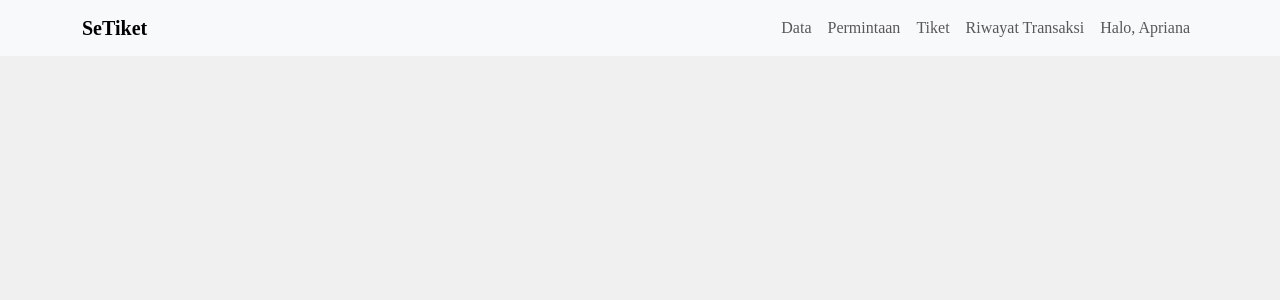
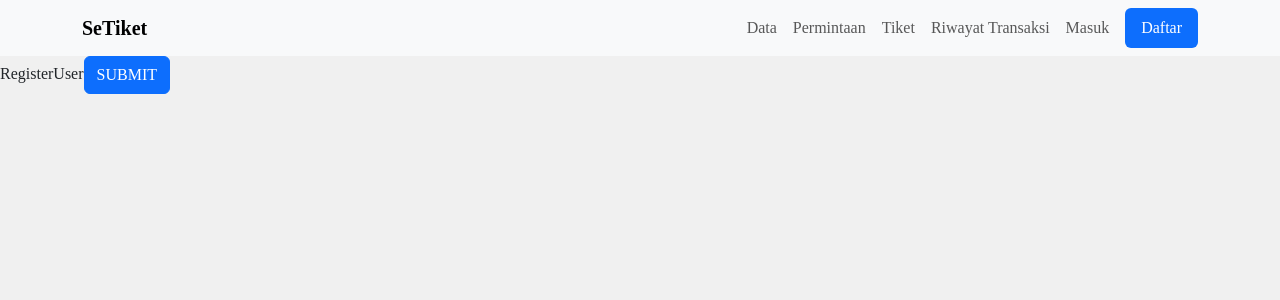
Before and after one commit to cf15-t5/webclient, a React (Create React App) app: page /register in a window 1280 px wide. Shown: the top 300 px of the page. Built offline with nearby package versions, Linux system fonts and the light colour scheme.

Commit message:
connect server

```diff
--- a/package.json
+++ b/package.json
@@ -6,6 +6,7 @@
     "@testing-library/jest-dom": "^5.17.0",
     "@testing-library/react": "^13.4.0",
     "@testing-library/user-event": "^13.5.0",
+    "axios": "^1.4.0",
     "bootstrap": "^5.3.1",
     "react": "^18.2.0",
     "react-bootstrap": "^2.8.0",
--- a/src/App.js
+++ b/src/App.js
@@ -9,6 +9,7 @@ import TiketPage from './pages/TiketPage';
 import Data from './pages/Admin/Data'
 import Request from './pages/Admin/Request';
 import Profile from './pages/Profile';
+import RegisterUser from './pages/RegisterUser';
 function App() {
   return (
     <Router>
@@ -20,6 +21,7 @@ function App() {
           <Route path='/historyTransaction' element={<HistoryTransaction/>}/>
           <Route path='/ticket' element={<TiketPage/>}/>
           <Route path='/profile' element={<Profile/>}/>
+          <Route path='/register' element={<RegisterUser/>}/>
 
           <Route path='/data' element={<Data/>}/>
           <Route path='/request' element={<Request/>}/>
--- /dev/null
+++ b/src/api/axios.js
@@ -0,0 +1,5 @@
+import axios from "axios";
+
+export default axios.create({
+  baseURL: `${process.env.REACT_APP_SERVER_URL}`,
+});
--- a/src/components/Navbar.jsx
+++ b/src/components/Navbar.jsx
@@ -9,7 +9,7 @@ function NavigationBar(){
     EO : "EO",
     Admin : "Admin"
   }
-  const userLogin = "Apriana"
+  const userLogin = null
   const getRole = userRole.Admin
   return (
     <Navbar collapseOnSelect expand="md" className="bg-body-tertiary">
--- /dev/null
+++ b/src/pages/RegisterUser.jsx
@@ -0,0 +1,30 @@
+import { useState } from 'react'
+import { Button } from 'react-bootstrap';
+import axios from '../api/axios';
+
+function RegisterUser() {
+  const [loading,setLoading] = useState(false)
+  const Register= async (e)=>{
+    e.preventDefault();
+    setLoading(true)
+    axios.post("/auth/register",{
+      name:"test2",
+      email:"test2@gmail.com",
+      password:"password",
+      role:"ADMIN"
+    })
+    .then((res)=>console.log(res.data))
+    .catch((err)=>{
+      console.log(err.response.data)
+    })
+    .finally(()=>{setLoading(false)})
+  }
+  return (
+    <div>
+      RegisterUser
+      <Button onClick={Register}>{loading?"LOADING..":"SUBMIT"}</Button>
+    </div>
+  )
+}
+
+export default RegisterUser
```
Also changed, not shown: 2 other files (tests, documents, lock files or other folders).
